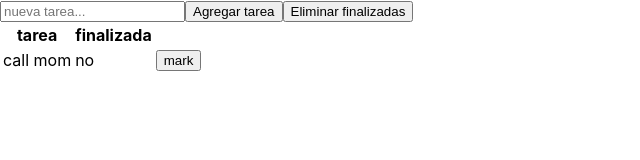
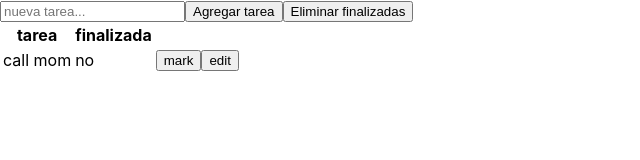
Before and after one commit to marcelobettini/utn-react-todo, a React (Create React App) app: page / in a window 1280 px wide. Shown: the top 160 px of the page, without its empty margins (0-640 px from the left). Built offline with nearby package versions, Linux system fonts and the light colour scheme.

Commit message:
we can now also modify an existing todo

```diff
--- a/src/App.js
+++ b/src/App.js
@@ -10,11 +10,14 @@ function App() {
       completed: false,
     },
   ]);
-
+  const [editMode, setEditMode] = useState(false);
+  const [id, setId] = useState(null);
   const todoRef = useRef();
+  const btnRef = useRef();
   const handlerAddTodo = (e) => {
     const description = todoRef.current.value;
     if (description === "") return;
+    if (!editMode) {
       const newTodo = {
         id: uuidv4(),
         description,
@@ -23,18 +26,36 @@ function App() {
       setTodos((prevState) => {
         return [...prevState, newTodo];
       });
+    } else {
+      btnRef.current.innerText = "Agregar tarea";
+      setEditMode(false);
+      const arrEdit = todos.map((item) =>
+        item.id === id ? { ...item, description: todoRef.current.value } : item
+      );
+      setTodos(arrEdit);
+    }
+
     todoRef.current.value = null;
   };
   const deleteCompleted = () => {
-    setTodos(todos.filter((el) => el.completed === false));
+    setTodos(todos.filter((el) => !el.completed));
   };
   return (
     <div>
       <input ref={todoRef} type="text" placeholder="nueva tarea..." />
-      <button onClick={handlerAddTodo}>Agregar tarea</button>
+      <button ref={btnRef} onClick={handlerAddTodo}>
+        Agregar tarea
+      </button>
       <button onClick={deleteCompleted}>Eliminar finalizadas</button>
 
-      <TodoList todos={todos} setTodos={setTodos} />
+      <TodoList
+        todos={todos}
+        setTodos={setTodos}
+        todoRef={todoRef}
+        btnRef={btnRef}
+        setEditMode={setEditMode}
+        setId={setId}
+      />
     </div>
   );
 }
--- a/src/Todo.js
+++ b/src/Todo.js
@@ -1,4 +1,12 @@
-const Todo = ({ todo, todos, setTodos }) => {
+const Todo = ({
+  todo,
+  todos,
+  setTodos,
+  todoRef,
+  btnRef,
+  setEditMode,
+  setId,
+}) => {
   const toggleCompleted = () => {
     setTodos(
       todos.map((item) => {
@@ -9,12 +17,20 @@ const Todo = ({ todo, todos, setTodos }) => {
       })
     );
   };
+
+  const setForEdit = (id) => {
+    setId(id);
+    setEditMode(true);
+    btnRef.current.innerText = "Editar tarea";
+    todoRef.current.value = todo.description;
+  };
   return (
     <tr>
       <td>{todo.description}</td>
       <td>{todo.completed ? "si" : "no"}</td>
       <td>
         <button onClick={toggleCompleted}>mark</button>
+        <button onClick={() => setForEdit(todo.id)}>edit</button>
       </td>
     </tr>
   );
--- a/src/TodoList.js
+++ b/src/TodoList.js
@@ -1,6 +1,13 @@
 import Todo from "./Todo";
 
-export const TodoList = ({ todos, setTodos }) => {
+export const TodoList = ({
+  todos,
+  setTodos,
+  todoRef,
+  btnRef,
+  setEditMode,
+  setId,
+}) => {
   return (
     <div>
       <table>
@@ -18,6 +25,10 @@ export const TodoList = ({ todos, setTodos }) => {
                 todo={todo}
                 todos={todos}
                 setTodos={setTodos}
+                todoRef={todoRef}
+                btnRef={btnRef}
+                setEditMode={setEditMode}
+                setId={setId}
               />
             );
           })}
```
Lines whose indentation alone changed are shown as unchanged.
